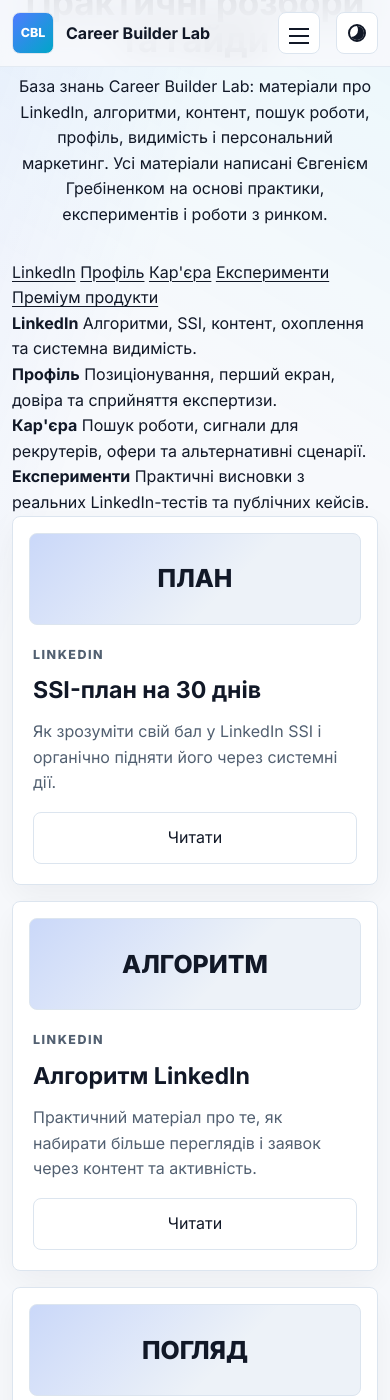
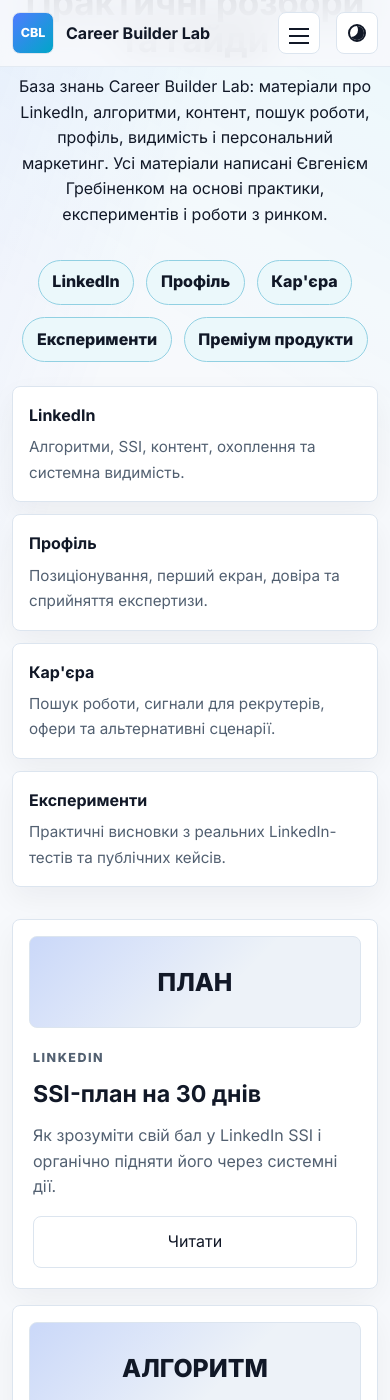
Before and after one commit to jenya112115-source/careerbuilderlab, a Jekyll site: the page built from pages/free.html, in a window 390 px wide and 1400 px high, scrolled down 430 px. Built offline with Jekyll 4.4.1, drawn with Linux system fonts in a browser that asks for light colours.

Commit message:
Add files via upload

```diff
--- a/assets/css/main.css
+++ b/assets/css/main.css
@@ -644,6 +644,56 @@
   margin-top: auto;
 }
 
+.knowledge-hub-nav,
+.knowledge-category-grid {
+  display: flex;
+  flex-wrap: wrap;
+  justify-content: center;
+  gap: .75rem;
+  margin: 0 auto 1.5rem;
+}
+
+.knowledge-hub-nav a {
+  padding: .55rem .85rem;
+  border: 1px solid color-mix(in srgb, var(--cyan) 34%, var(--border));
+  border-radius: 999px;
+  background: color-mix(in srgb, var(--cyan) 8%, var(--surface));
+  color: var(--text);
+  font-weight: 800;
+  text-decoration: none;
+}
+
+.knowledge-category-grid {
+  display: grid;
+  grid-template-columns: repeat(4, minmax(0, 1fr));
+  align-items: stretch;
+  margin-bottom: 2rem;
+}
+
+.knowledge-category-grid article {
+  padding: 1rem;
+  border: 1px solid var(--border);
+  border-radius: 8px;
+  background: var(--surface);
+  box-shadow: 0 12px 30px rgba(15, 23, 42, .05);
+}
+
+.knowledge-category-grid strong {
+  display: block;
+  margin-bottom: .35rem;
+}
+
+.knowledge-category-grid span,
+.knowledge-summary {
+  color: var(--text-muted);
+  font-size: .95rem;
+}
+
+.knowledge-summary {
+  padding-top: .8rem;
+  border-top: 1px solid var(--border);
+}
+
 .premium-grid {
   grid-template-columns: repeat(auto-fit, minmax(min(100%, 270px), 1fr));
 }
@@ -768,6 +818,71 @@
   font-size: 1.08rem;
 }
 
+.resource-meta-strip {
+  display: flex;
+  flex-wrap: wrap;
+  gap: .65rem;
+  margin-top: 1.25rem;
+}
+
+.resource-meta-strip span {
+  padding: .45rem .7rem;
+  border: 1px solid color-mix(in srgb, var(--cyan) 24%, var(--border));
+  border-radius: 999px;
+  background: color-mix(in srgb, var(--cyan) 7%, var(--surface));
+  color: var(--text-muted);
+  font-size: .86rem;
+  font-weight: 800;
+}
+
+.resource-hero-image {
+  margin: 1.75rem 0 0;
+}
+
+.resource-hero-image img {
+  width: 100%;
+  border: 1px solid color-mix(in srgb, var(--cyan) 24%, var(--border));
+  border-radius: 8px;
+  background: var(--surface-muted);
+  box-shadow: 0 18px 48px rgba(15, 23, 42, .08);
+}
+
+.resource-hero-image figcaption {
+  margin-top: .65rem;
+  color: var(--text-muted);
+  font-size: .92rem;
+  text-align: center;
+}
+
+.resource-ai-summary {
+  margin: 0 0 2rem;
+  padding: clamp(1.25rem, 3vw, 2rem);
+  border: 1px solid color-mix(in srgb, var(--cyan) 34%, var(--border));
+  border-radius: 8px;
+  background:
+    linear-gradient(135deg, color-mix(in srgb, var(--cyan) 8%, transparent), transparent 62%),
+    var(--surface);
+  box-shadow: 0 14px 36px rgba(15, 23, 42, .06);
+}
+
+.resource-ai-summary p {
+  margin-top: 0;
+}
+
+.resource-ai-summary h2 {
+  margin: 1.1rem 0 .65rem;
+  font-size: clamp(1.25rem, 2.4vw, 1.65rem);
+}
+
+.resource-ai-summary ul {
+  margin: 0;
+  padding-left: 1.2rem;
+}
+
+.resource-ai-summary li + li {
+  margin-top: .35rem;
+}
+
 .article-body p,
 .article-body ul {
   color: var(--text-muted);
@@ -812,6 +927,59 @@
   background: color-mix(in srgb, var(--cyan) 16%, transparent);
   color: var(--text);
   font-weight: 800;
+}
+
+.mistake-card-list {
+  display: grid;
+  gap: .85rem;
+  margin: 1.4rem 0 1.8rem;
+}
+
+.mistake-card-list article,
+.prompt-card {
+  border: 1px solid color-mix(in srgb, var(--cyan) 32%, var(--border));
+  border-radius: 8px;
+  background:
+    linear-gradient(135deg, color-mix(in srgb, var(--cyan) 8%, transparent), transparent 64%),
+    var(--surface);
+  box-shadow: 0 12px 30px rgba(15, 23, 42, .05);
+}
+
+.mistake-card-list article {
+  padding: 1rem;
+}
+
+.mistake-card-list strong {
+  display: block;
+  margin-bottom: .35rem;
+  color: var(--text);
+  font-size: 1.05rem;
+}
+
+.mistake-card-list p {
+  margin: 0;
+  color: var(--text-muted);
+}
+
+.prompt-card {
+  margin: 1.4rem 0 1.8rem;
+  padding: clamp(1rem, 3vw, 1.35rem);
+  border-left: 4px solid var(--violet);
+  font-family: var(--font-sans);
+}
+
+.prompt-card p {
+  margin: .65rem 0;
+  color: var(--text);
+}
+
+.prompt-card p:first-child {
+  margin-top: 0;
+  font-weight: 900;
+}
+
+.prompt-card p:last-child {
+  margin-bottom: 0;
 }
 
 .article-meta {
@@ -1763,6 +1931,7 @@
   .method-grid,
   .contact-grid,
   .metric-strip,
+  .knowledge-category-grid,
   .full-access-included-grid,
   .ideas-toc-grid,
   .ideas-keypoints {
@@ -1816,6 +1985,7 @@
   .method-grid,
   .contact-grid,
   .metric-strip,
+  .knowledge-category-grid,
   .full-access-included-grid,
   .ideas-toc-grid,
   .ideas-keypoints {
```
